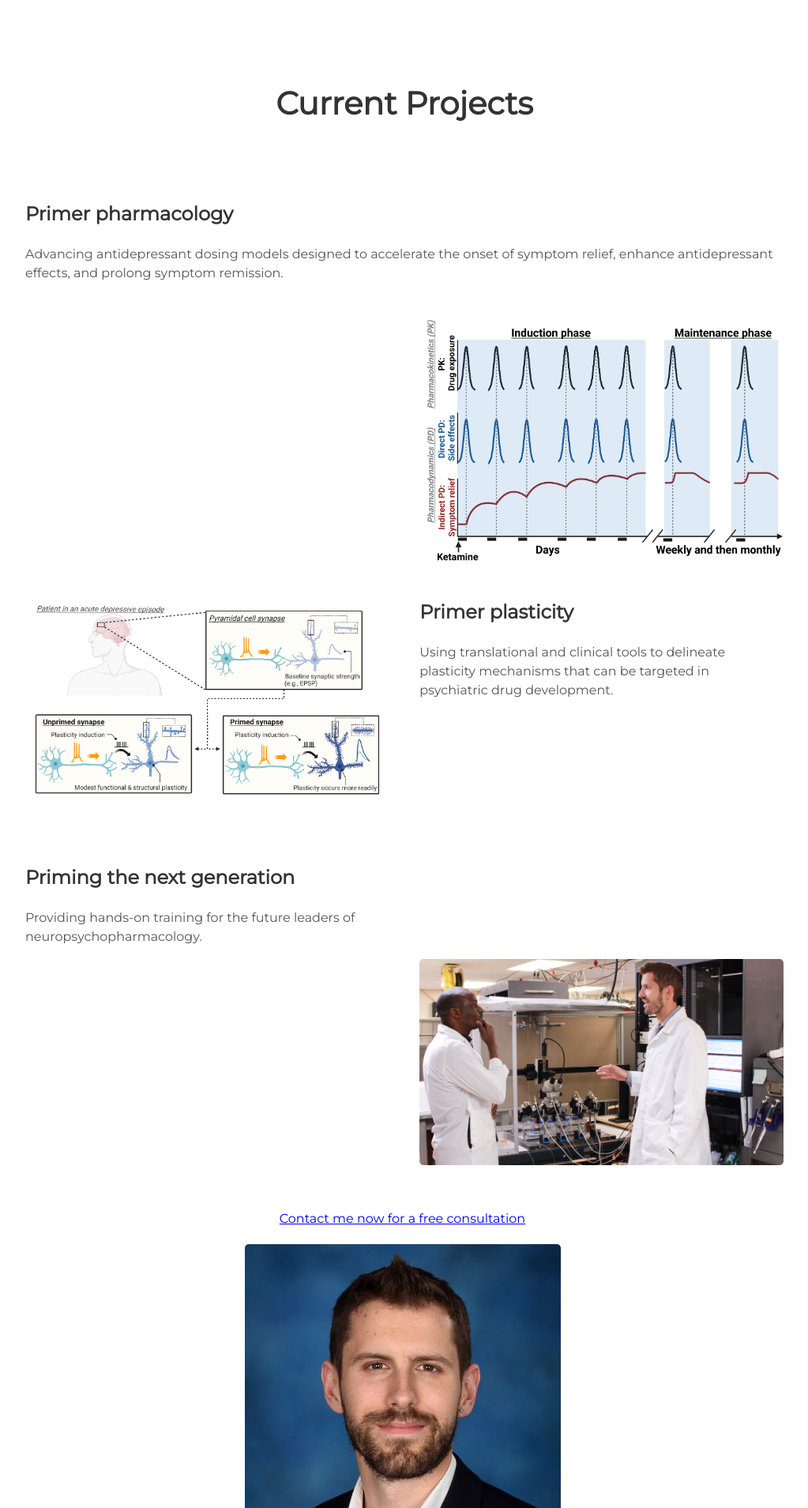
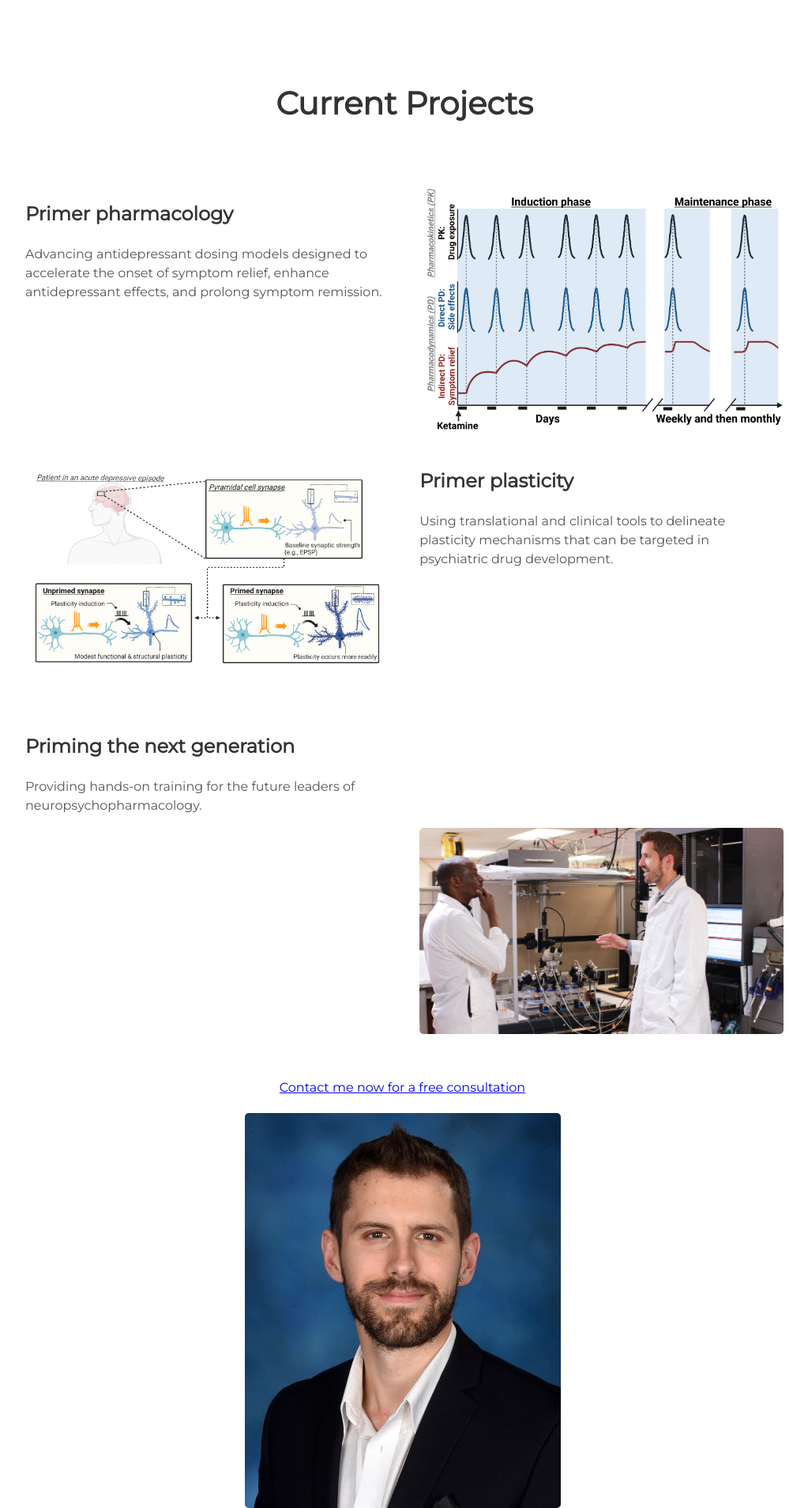
Before and after one commit to synaptic-priming/Nomad, a Jekyll site: the page built from index.html, in a window 1280 px wide. Shown: the part 2221-4130 px from the top of the page at 79% size, without its empty margins (128-1151 px from the left). Built offline with Jekyll 4.4.1, drawn with Linux system fonts in a browser that asks for light colours.

Commit message:
Update projects.html

```diff
--- a/_includes/projects.html
+++ b/_includes/projects.html
@@ -2,13 +2,13 @@
   <h1> Current Projects </h1>
 </div>
 <div class="user-projects">
-      <div class="contents-left">
-    <h3 align="left"> Primer pharmacology </h3>
-    <p align="left"> Advancing antidepressant dosing models designed to accelerate the onset of symptom relief, enhance antidepressant effects, and prolong symptom remission.</p>
-     </div>
-   <div class="images-right">
+     <div class="images-right">
     <img align="right" src="{{ "/assets/img/Clinical KET timeline.png" | prepend: site.baseurl }}" />
  </div>
+      <div class="contents-left">
+    <h3> Primer pharmacology </h3>
+    <p> Advancing antidepressant dosing models designed to accelerate the onset of symptom relief, enhance antidepressant effects, and prolong symptom remission.</p>
+     </div>
 </div>
 <div class="user-projects">
     <div class="contents-right">
```
